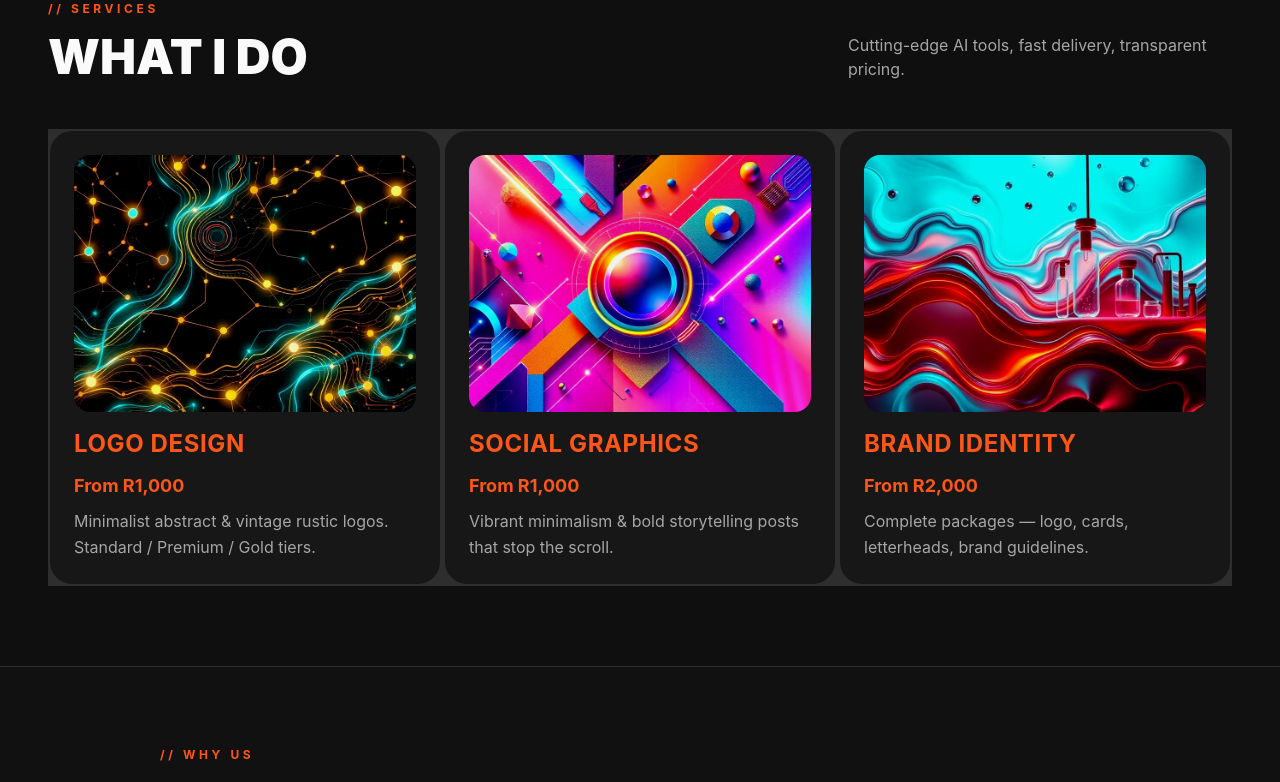
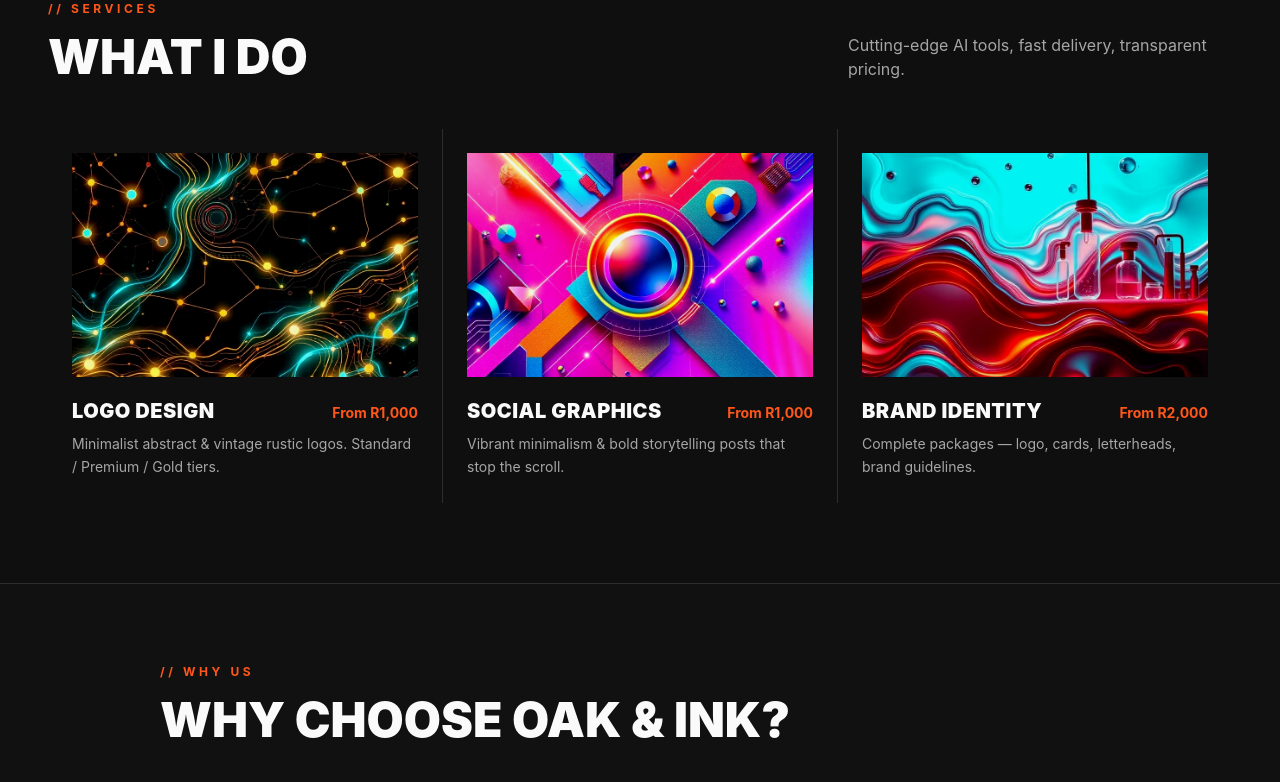
Before and after one commit to tadiwach3-beep/oak-and-ink-studio, a React (Vite) app: page / in a window 1280 px wide. Shown: the part 1220-2002 px from the top of the page. Built offline with nearby package versions, Linux system fonts and the light colour scheme; the HTML template or start-up script is replaced by a standard one.

Commit message:
Changes
Co-authored-by: tadiwach3-beep <226071011+tadiwach3-beep@users.noreply.github.com>

```diff
--- a/src/pages/Index.tsx
+++ b/src/pages/Index.tsx
@@ -499,34 +499,35 @@ const ServiceCard = ({
 }) => {
   const content = (
     <>
+      <div className="overflow-hidden mb-5">
         <img
           src={image}
           alt={title}
-        className="w-full rounded-2xl mb-4 oak-texture hover:scale-105 transition-transform duration-300"
+          className="w-full h-56 object-cover oak-texture group-hover:scale-110 transition-transform duration-500"
+          loading="lazy"
         />
-      <h2 className="text-2xl font-bold mb-3 uppercase tracking-wide gold-accent">{title}</h2>
-      {pricing && (
-        <p className="text-primary font-bold text-lg mb-2">{pricing}</p>
-      )}
-      <p className="text-muted-foreground leading-relaxed">{description}</p>
+      </div>
+      <div className="flex items-baseline justify-between mb-2">
+        <h3 className="text-xl font-black uppercase tracking-wide group-hover:text-primary transition-colors">{title}</h3>
+        {pricing && <span className="text-primary font-bold text-sm">{pricing}</span>}
+      </div>
+      <p className="text-muted-foreground leading-relaxed text-sm">{description}</p>
     </>
   );
 
   if (link) {
     return (
-      <Link to={link} className="block">
-        <div className="bg-card rounded-3xl p-6 transition-all duration-300 hover:scale-105 hover:card-glow border-2 border-border hover:border-primary cursor-pointer group">
+      <Link to={link} className="block bg-background hover:bg-card transition-colors p-6 group">
         {content}
-          <div className="mt-4 gold-accent text-sm font-bold opacity-0 group-hover:opacity-100 transition-opacity duration-300">
+        <div className="mt-4 text-primary text-xs uppercase tracking-wider font-bold opacity-0 group-hover:opacity-100 transition-opacity">
           View Details →
-          </div>
         </div>
       </Link>
     );
   }
 
   return (
-    <div className="bg-card rounded-3xl p-6 transition-all duration-300 hover:scale-105 hover:card-glow border-2 border-border hover:border-primary">
+    <div className="bg-background hover:bg-card transition-colors p-6 group">
       {content}
     </div>
   );
```
Lines whose indentation alone changed are shown as unchanged.
